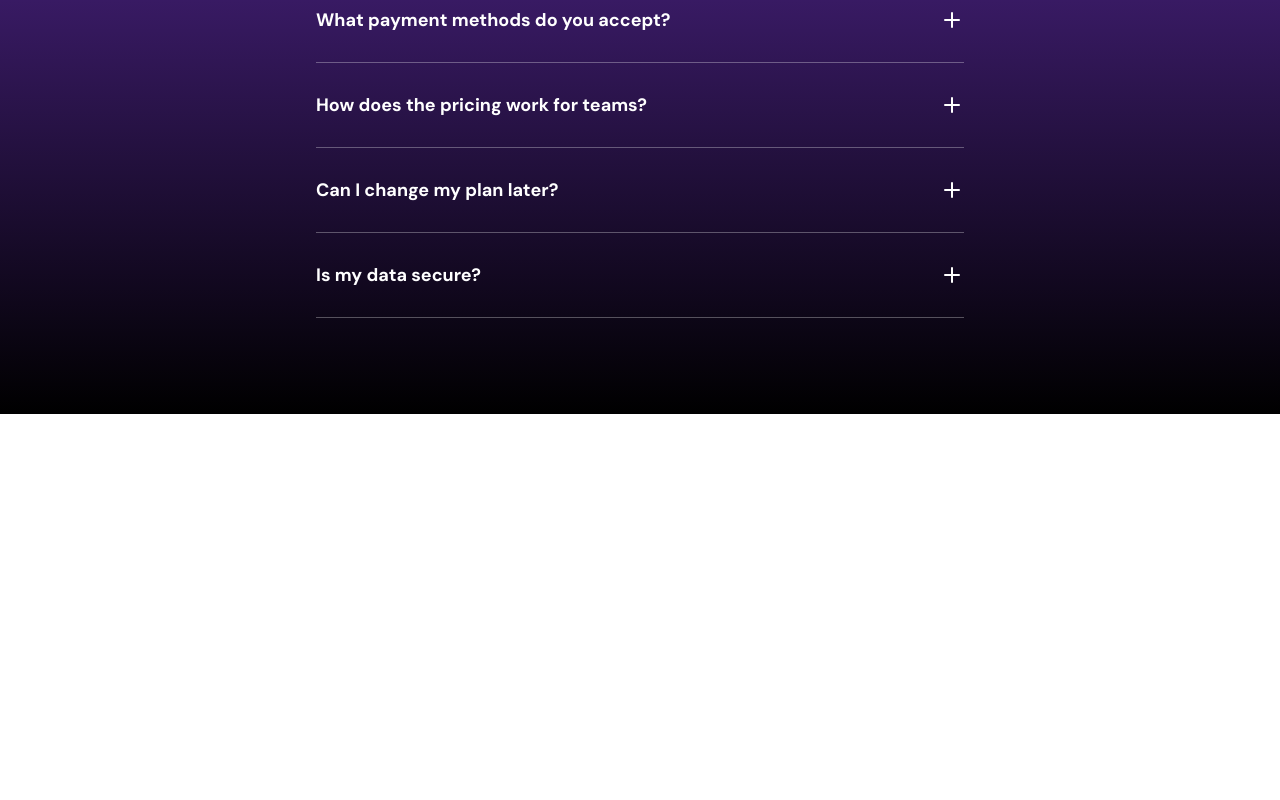
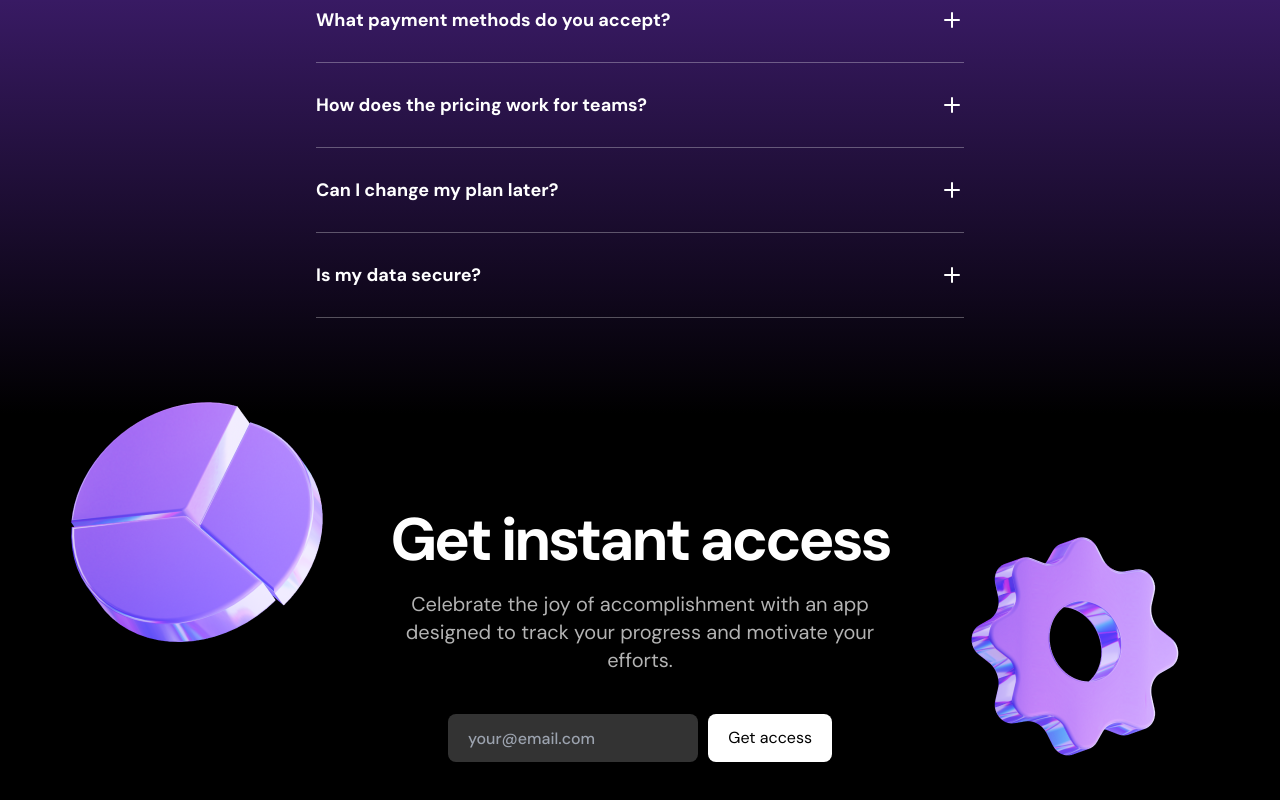
Before and after one commit to KctechSia/Focusflow-hub, a Next.js app: page / in a window 1280 px wide. Shown: the part 3188-3988 px from the top of the page. Before the commit the page ends 3602 px from the top, so only its background shows below. Built offline with nearby package versions, Linux system fonts and the light colour scheme.

Commit message:
add call to action section

```diff
--- a/src/sections/CallToAction.tsx
+++ b/src/sections/CallToAction.tsx
@@ -1,3 +1,20 @@
+import helixImage from "@/assets/images/helix2.png";
+import emojiStarImage from "@/assets/images/emojistar.png";
+import Image from "next/image";
+
 export const CallToAction = () => {
-  return null;
+  return (
+    <section className="bg-black text-white py-[72px] md:py-24 text-center">
+      <div className="container max-w-xl relative">
+        <Image src={helixImage} alt="" className="absolute top-6 left-[calc(100%+36px)]" />
+        <Image src={emojiStarImage} alt="" className="absolute -top-[120px] right-[calc(100%+24px)]" />
+        <h2 className="text-5xl md:text-6xl font-bold tracking-tighter">Get instant access</h2>
+        <p className="text-xl text-white/70 mt-5">Celebrate the joy of accomplishment with an app designed to track your progress and motivate your efforts.</p>
+        <form className="mt-10 flex flex-col gap-2.5 max-w-sm mx-auto md:flex-row">
+          <input type="email" placeholder="your@email.com" className="h-12 bg-white/20 rounded-lg px-5 font-medium placeholder:text-[#9ca3af] flex-1" />
+          <button type="submit" className="bg-white text-black h-12 rounded-lg px-5">Get access</button>
+        </form>
+      </div>
+    </section>
+  );
 };
```
